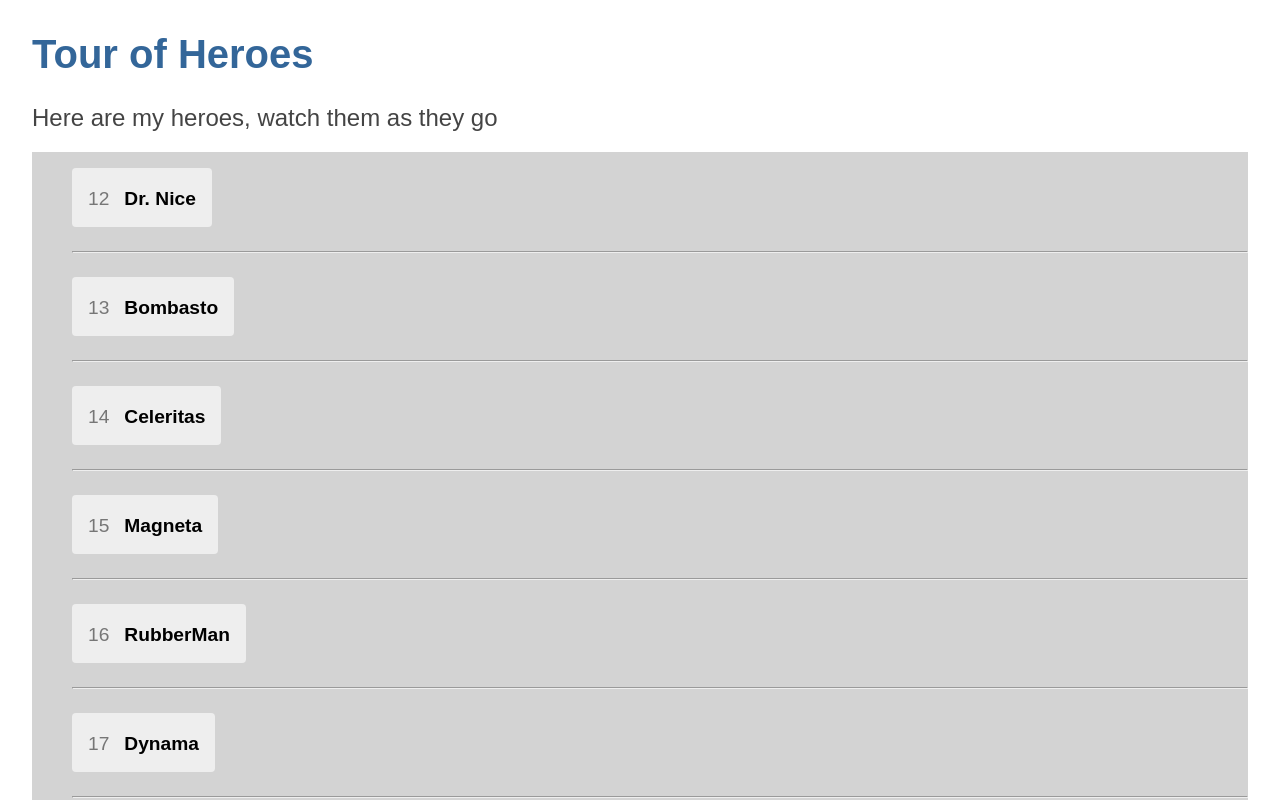
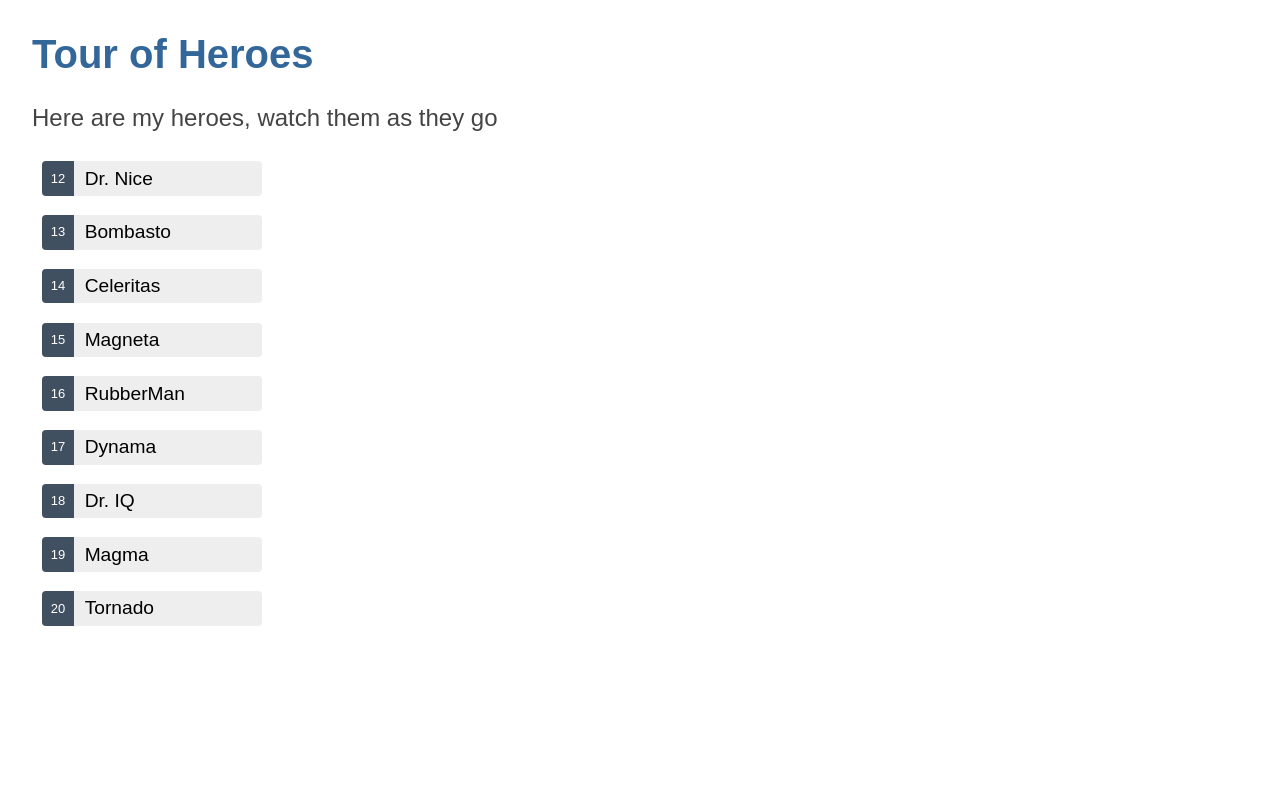
Before and after one commit to jnch009/angular-tour-of-heroes, an Angular app: page / in a window 1280 px wide. Shown: the top 800 px of the page. Built offline with nearby package versions, Linux system fonts and the light colour scheme.

Commit message:
Selected hero with styling

```diff
--- a/src/app/heroes/heroes.component.css
+++ b/src/app/heroes/heroes.component.css
@@ -1,16 +1,66 @@
+/* HeroesComponent's private CSS styles */
 .heroes {
-    background-color: lightgray;
-}
+    margin: 0 0 2em 0;
+    list-style-type: none;
+    padding: 0;
+    width: 15em;
+  }
 
-.badge {
-    opacity: 0.5;
-    margin-right: 15px;
-}
+  .heroes li {
+    display: flex;
+  }
 
-.name {
-    font-weight: 700;
-}
+  .heroes button {
+    flex: 1;
+    cursor: pointer;
+    position: relative;
+    left: 0;
+    background-color: #EEE;
+    margin: .5em;
+    padding: 0;
+    border-radius: 4px;
+    display: flex;
+    align-items: stretch;
+    height: 1.8em;
+  }
 
-li {
-    list-style: none;
-}
+  .heroes button:hover {
+    color: #2c3a41;
+    background-color: #e6e6e6;
+    left: .1em;
+  }
+
+  .heroes button:active {
+    background-color: #525252;
+    color: #fafafa;
+  }
+
+  .heroes button.selected {
+    background-color: black;
+    color: white;
+  }
+
+  .heroes button.selected:hover {
+    background-color: #505050;
+    color: white;
+  }
+
+  .heroes button.selected:active {
+    background-color: black;
+    color: white;
+  }
+
+  .heroes .badge {
+    display: inline-block;
+    font-size: small;
+    color: white;
+    padding: 0.8em 0.7em 0 0.7em;
+    background-color: #405061;
+    line-height: 1em;
+    margin-right: .8em;
+    border-radius: 4px 0 0 4px;
+  }
+
+  .heroes .name {
+    align-self: center;
+  }
--- a/src/app/heroes/heroes.component.html
+++ b/src/app/heroes/heroes.component.html
@@ -1,10 +1,18 @@
 <h2>Here are my heroes, watch them as they go</h2>
 <ul class="heroes">
     <li *ngFor="let hero of heroes">
-        <button type="button">
+        <button type="button" (click)="onSelect(hero)" [class.selected]="hero === selectedHero">
             <span class="badge">{{hero.id}}</span>
             <span class="name">{{hero.name}}</span>
         </button>
-        <hr />
     </li>
 </ul>
+
+<div *ngIf="selectedHero">
+    <h2>{{selectedHero.name | uppercase}} Details</h2>
+    <div><span>id: </span>{{selectedHero.id}}</div>
+    <div>
+        <label for="name">Hero name: </label>
+        <input id="name" [(ngModel)]="selectedHero.name" placeholder="name">
+    </div>
+</div>
--- a/src/app/heroes/heroes.component.ts
+++ b/src/app/heroes/heroes.component.ts
@@ -13,5 +13,10 @@
     ngOnInit(): void {
     }
 
+    selectedHero?: Hero;
+    onSelect(hero: Hero): void {
+        this.selectedHero = hero;
+    }
+
     heroes = HEROES;
 }
```
